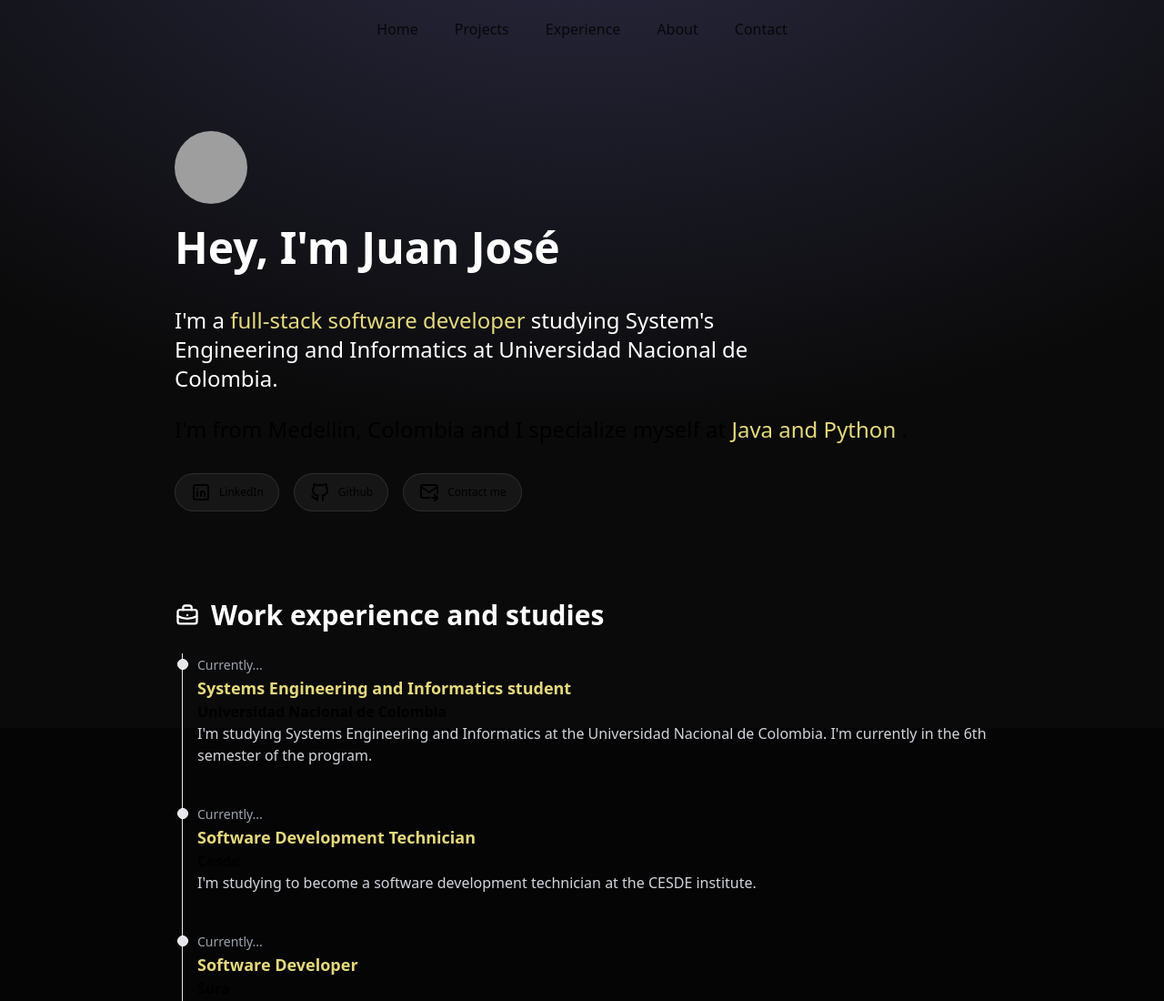
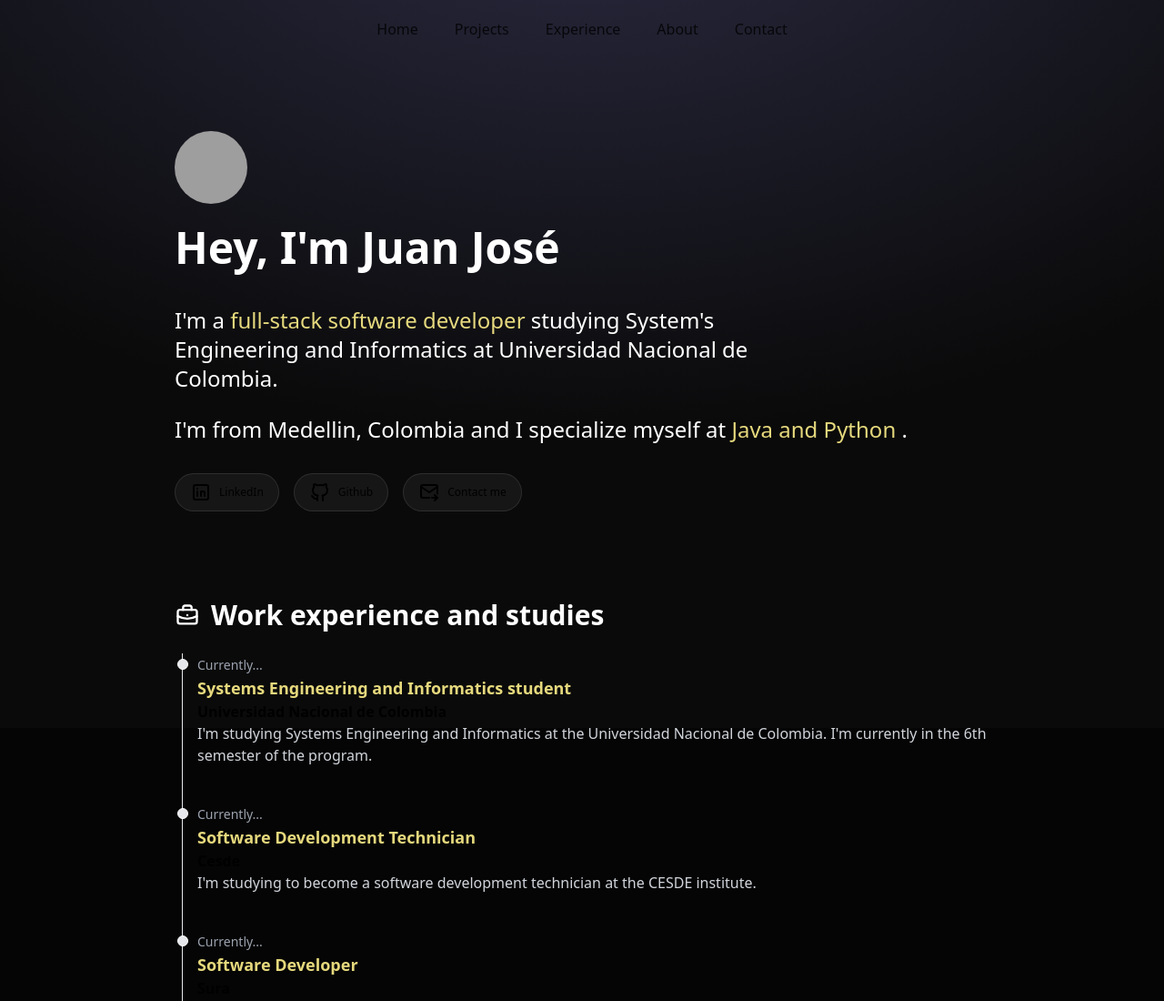
Before and after one commit to JuanTobonV/Portfolio, an Astro site: page / in a window 1280 px wide. Shown: the top 1100 px of the page at 91% size. Built offline with nearby package versions, Linux system fonts and the light colour scheme; Astro itself is replaced by a stand-in of ours; grey boxes are pictures that could not be loaded.

Commit message:
Update index.astro

```diff
--- a/src/pages/index.astro
+++ b/src/pages/index.astro
@@ -29,13 +29,13 @@
         Hey, I'm Juan José
       </h1>
 
-      <h2 class=" text-white text-xl lg:text-2xl text-wrap max-w-[700px]">
+      <h2 class="text-white text-xl lg:text-2xl text-wrap max-w-[700px]">
 		I'm a <span class="text-yellow-200/90"> full-stack software developer </span>studying System's Engineering and Informatics at Universidad Nacional de Colombia.
       </h2>
 
 	  <br>
 
-	  <h2 class="text-2xl text-wrap max-2-[700px]">
+	  <h2 class="text-white text-2xl text-wrap max-2-[700px]">
 		I'm from Medellin, Colombia and I specialize myself at  <span class="text-yellow-200/90">Java and Python </span>.
 	  </h2>
 
```
